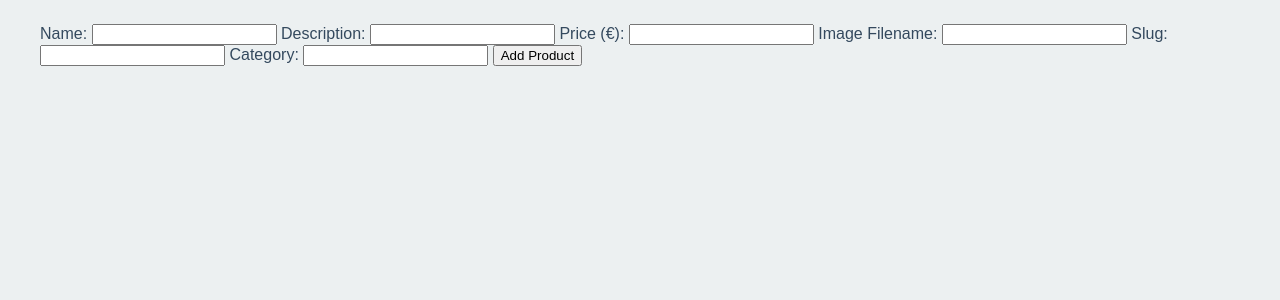
After one commit to JanSkrzynski/pizza, a Node server app: template server/views/add-product.ejs in a window 1280 px wide. The commit adds this page. Shown: the top 300 px of the page. Run offline with Node 20, Linux system fonts and the light colour scheme; the template is opened without the code that fills it, so the values that code supplies are empty; some libraries are stand-ins or nearby versions.

Commit message:
Trying to add products

```diff
--- a/package.json
+++ b/package.json
@@ -16,6 +16,7 @@
     "ejs": "^3.1.10",
     "express": "^5.1.0",
     "express-ejs-layouts": "^2.5.1",
+    "express-rate-limit": "^7.5.0",
     "multer": "^1.4.5-lts.2",
     "postgres": "^3.4.5",
     "sharp": "^0.34.1"
--- a/server/app.ts
+++ b/server/app.ts
@@ -2,9 +2,21 @@ import express, { Application, Request, Response } from "express";
 import path from "path";
 import router from "./routes";
 import expressLayouts from "express-ejs-layouts";
+import rateLimit from "express-rate-limit";
 
 const app: Application = express();
 const PORT: number = 3000;
+
+const limiter = rateLimit({
+  windowMs: 15 * 60 * 1000,
+  max: 100,
+  message: "Too many requests from this IP, try again later",
+  standardHeaders: true,
+  legacyHeaders: false,
+});
+
+//Middleware om onze post request in de body te encoderen
+app.use(express.urlencoded({ extended: true }));
 
 //Template-engine configureren
 app.set("view engine", "ejs");
--- /dev/null
+++ b/server/views/add-product.ejs
@@ -0,0 +1,23 @@
+<form method="post">
+  <div class="form__group">
+    <label for="name">Name:</label>
+    <input type="text" id="name" name="name" required />
+
+    <label for="description">Description:</label>
+    <input type="text" id="description" name="description" required />
+
+    <label for="price">Price (€):</label>
+    <input type="number" id="price" name="price" step="0.01" min="0" required />
+
+    <label for="image_url">Image Filename:</label>
+    <input type="text" id="image_url" name="image_url" required />
+
+    <label for="slug">Slug:</label>
+    <input type="text" id="slug" name="slug" required />
+
+    <label for="category">Category:</label>
+    <input type="number" id="category" name="category" required />
+
+    <button type="submit">Add Product</button>
+  </div>
+</form>
--- a/server/views/home.ejs
+++ b/server/views/home.ejs
@@ -1,4 +1,4 @@
-<form method="post"></form>
+<a class="button" href="/">+</a>
 
 <div class="cards">
   <% products.forEach((item => { %>
```
Also changed, not shown: server/routes.ts (+17 -1 lines), server/services/products.ts (+14 -0 lines), server/views/layouts/footer.ejs (added), server/views/layouts/header.ejs (added).
